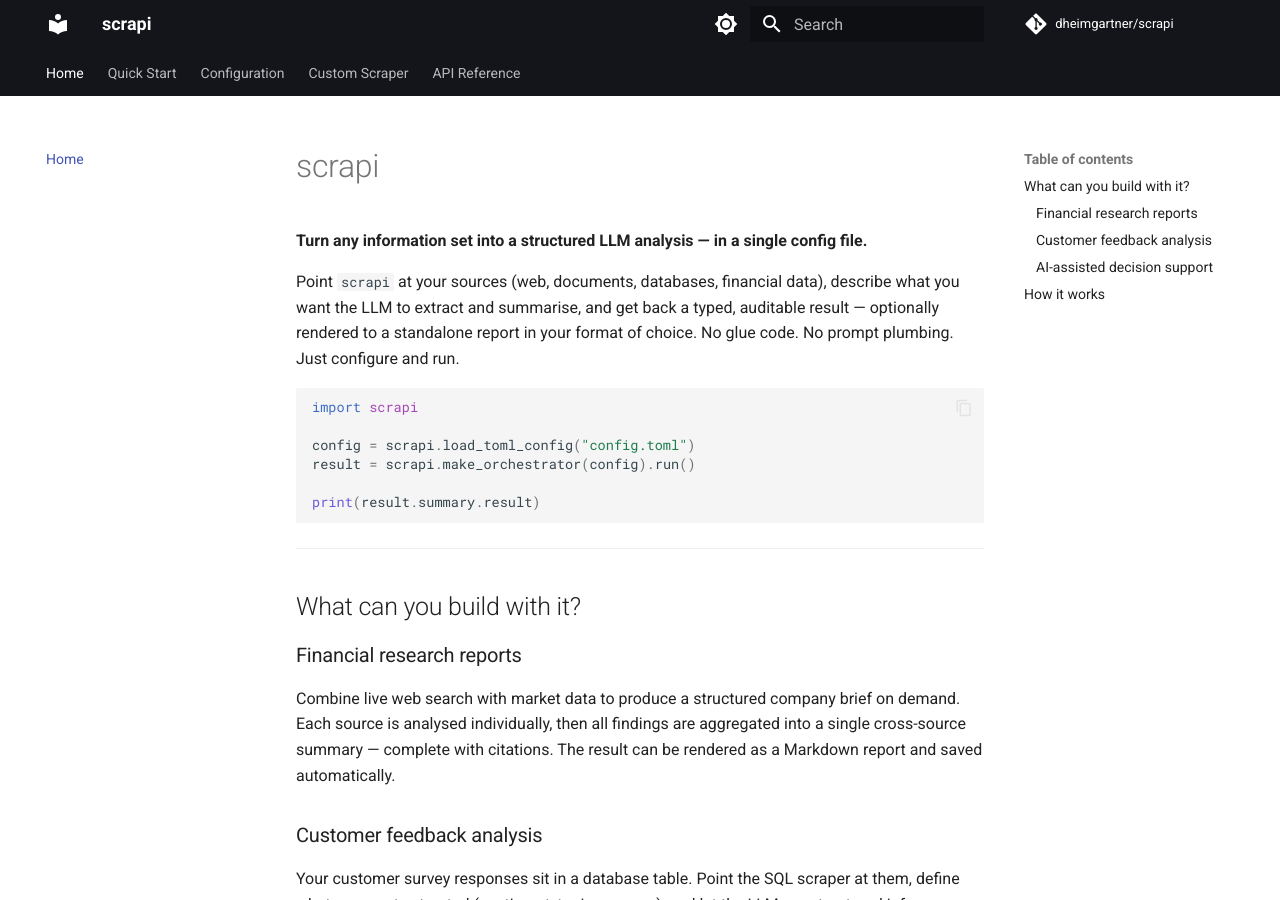
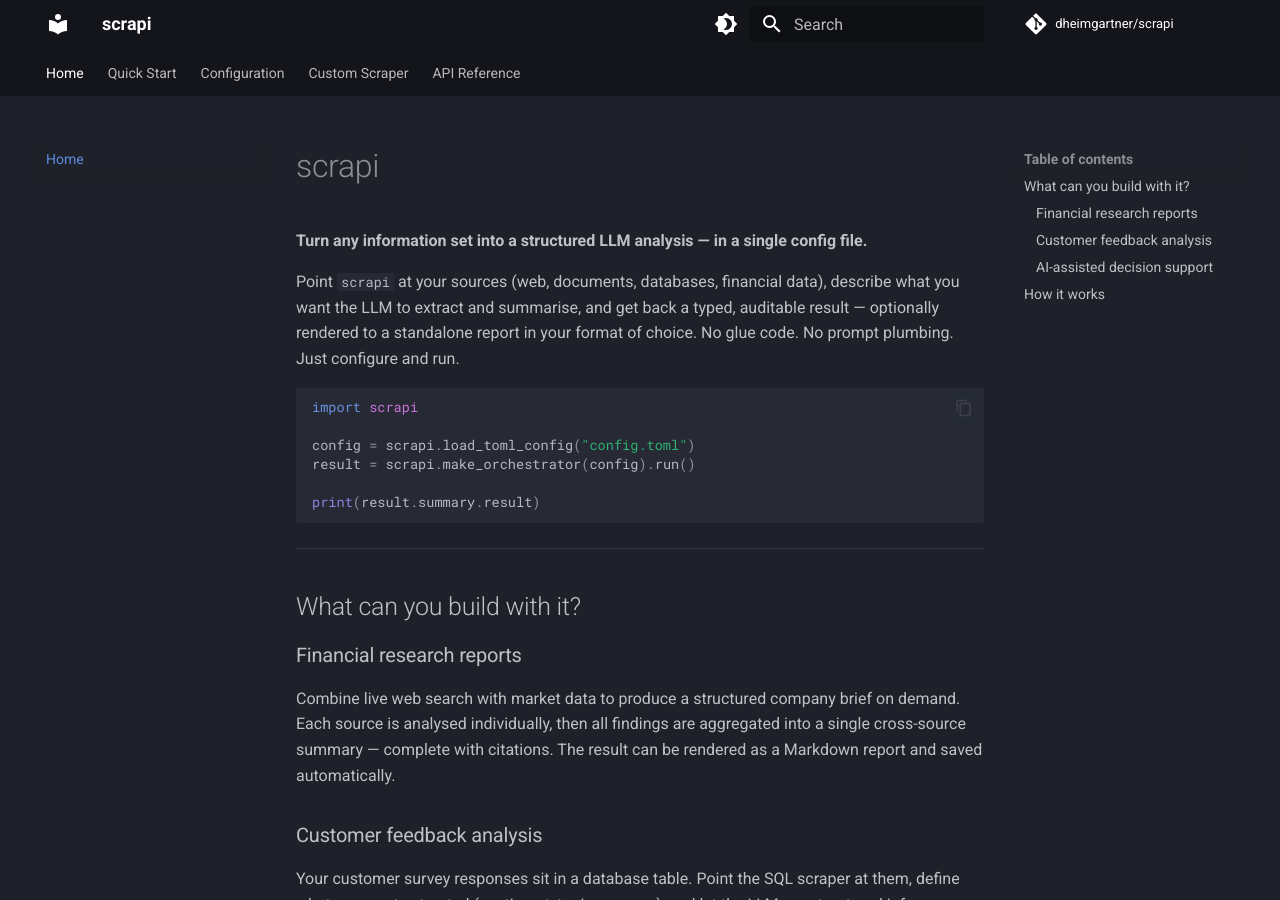
Before and after one commit to dheimgartner/scrapi, an MkDocs documentation site: the page built from docs/index.md, in a window 1280 px wide and 900 px high. Built offline with MkDocs 1.6.1 and Material for MkDocs 9.7.7, drawn with Linux system fonts in a browser that asks for light colours; comment, search, counter and statistics services are not loaded.

Commit message:
docs: set dark mode as default theme in mkdocs

```diff
--- a/mkdocs.yml
+++ b/mkdocs.yml
@@ -6,16 +6,16 @@ repo_url: https://github.com/dheimgartner/scrapi
 theme:
   name: material
   palette:
+    - scheme: slate
+      primary: black
+      toggle:
+        icon: material/brightness-4
+        name: Switch to light mode
     - scheme: default
       primary: black
       toggle:
         icon: material/brightness-7
         name: Switch to dark mode
-    - scheme: slate
-      primary: black
-      toggle:
-        icon: material/brightness-4
-        name: Switch to light mode
   features:
     - navigation.tabs
     - navigation.sections
```
